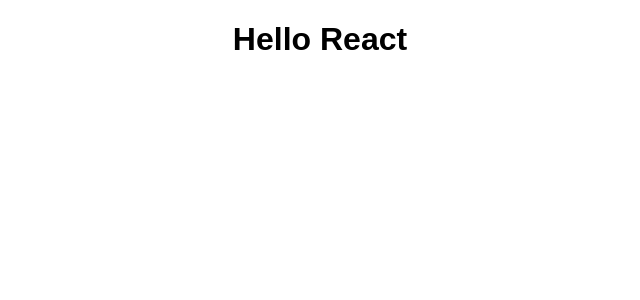
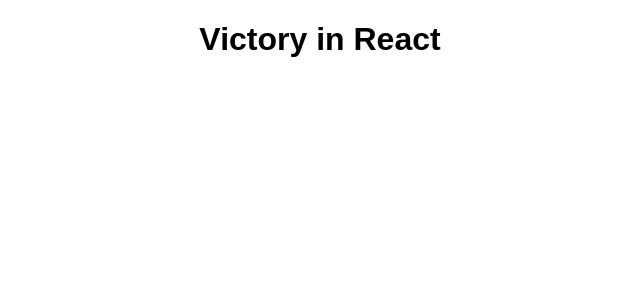
Before and after one commit to upperlinecode/react-victory, a React (Create React App) app: page / in a window 1280 px wide. Shown: the top 300 px of the page, without its empty margins (320-960 px from the left). Built offline with nearby package versions, Linux system fonts and the light colour scheme.

Commit message:
copy part two from lesson

```diff
--- a/src/App.js
+++ b/src/App.js
@@ -7,7 +7,7 @@
   component.render = () => {
     return (
       <div className="App">
-        <h1>Hello React</h1>
+        <h1>Victory in React</h1>
       </div>
     );
   }
```
Also changed, not shown: 1 other file (tests, documents, lock files or other folders).
